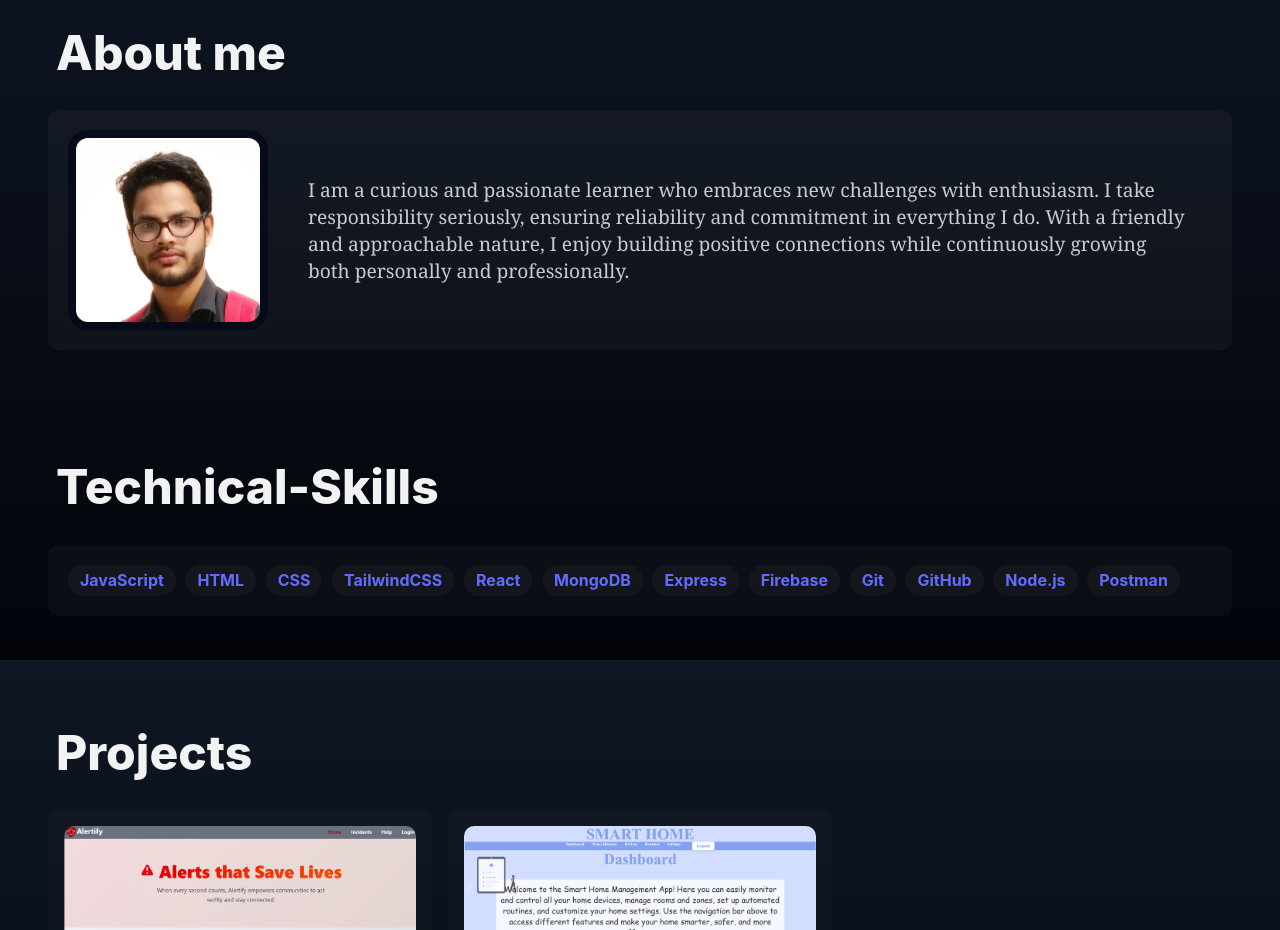
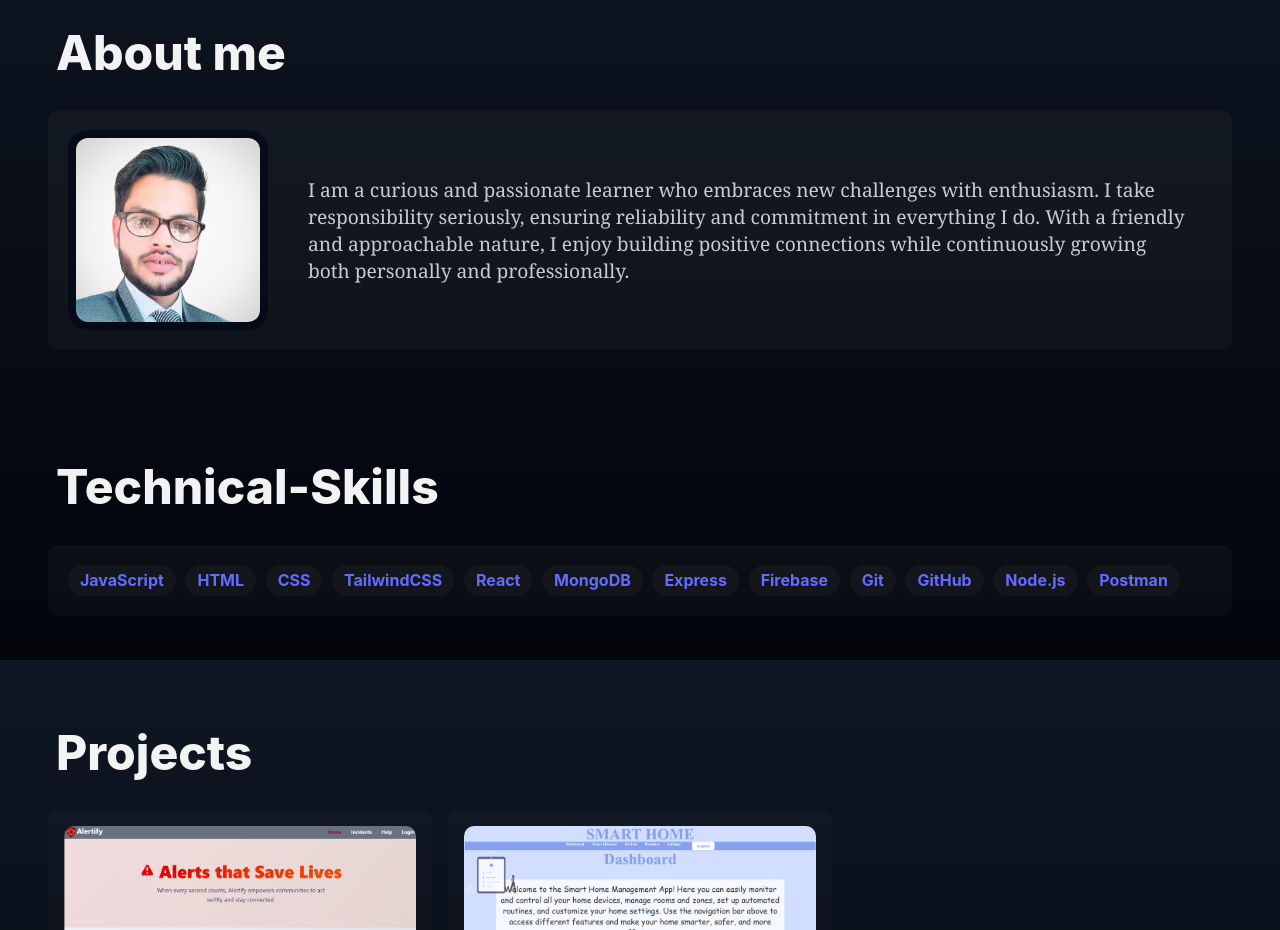
Before and after one commit to IsamirMalik/IsamirMalik.github.io, a React (Vite) app in the folder portfolio/: page / in a window 1280 px wide. Shown: the part 940-1870 px from the top of the page. Built offline with nearby package versions, Linux system fonts and the light colour scheme.

Commit message:
Replace myImage with profile image in App component

```diff
--- a/portfolio/src/App.jsx
+++ b/portfolio/src/App.jsx
@@ -11,7 +11,7 @@ import {
 } from "react-icons/fa";
 import img3 from "./assets/3.png";
 import alertify from "./assets/alertify.png";
-import myImage from "./assets/myImage.jpg";
+import profile from "./assets/profile.jpg";
 import reactLogo from "./assets/react.svg";
 import smartHome from "./assets/smart-home.png";
 
@@ -63,7 +63,7 @@ function App() {
             <h2 className="section-title">About me</h2>
 
             <div className="container-center card">
-              <img src={myImage} alt="myImage" className="myImage" />
+              <img src={profile} alt="myImage" className="myImage" />
               <p className="about-text">
                 I am a curious and passionate learner who embraces new
                 challenges with enthusiasm. I take responsibility seriously,
```
